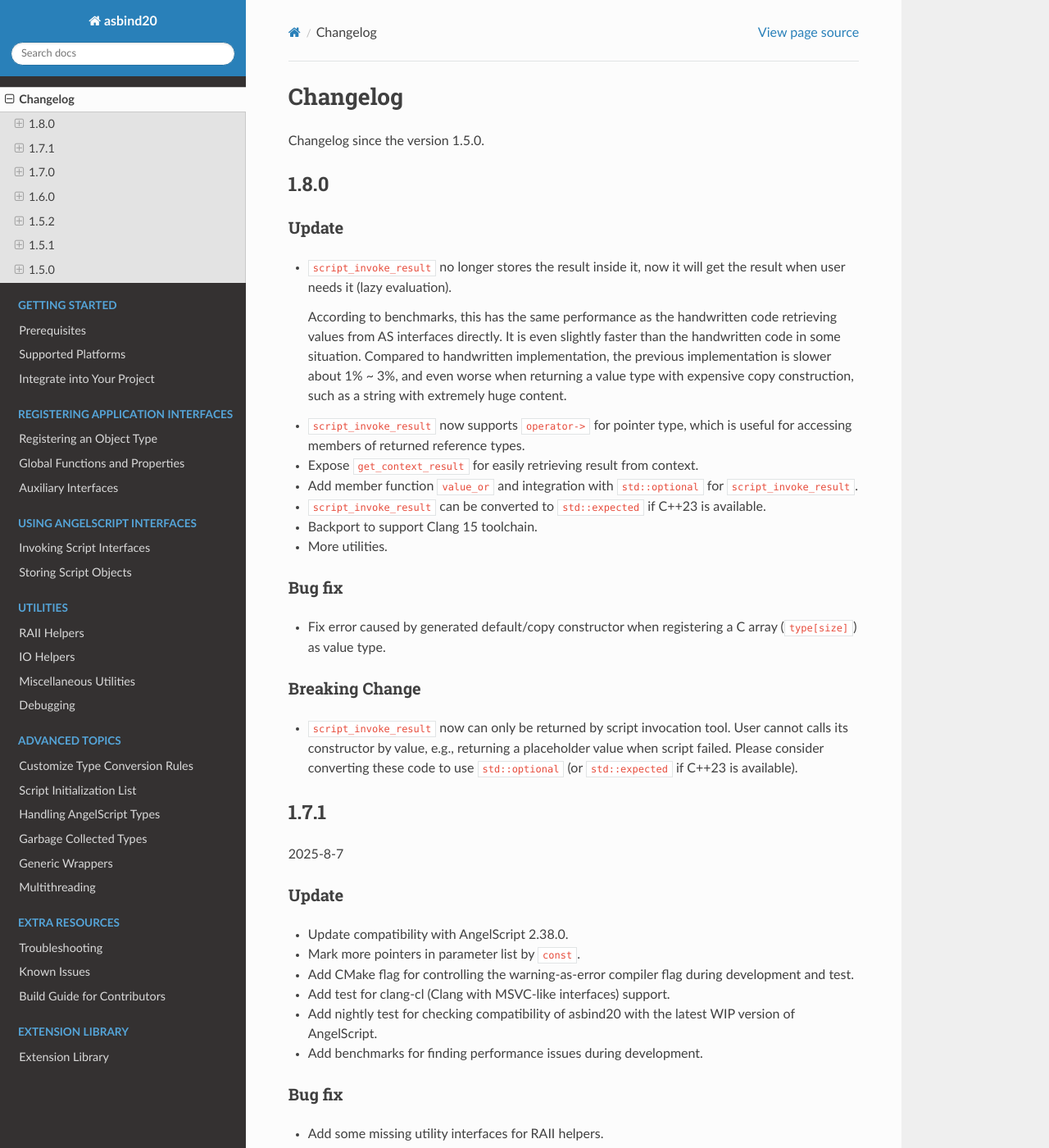
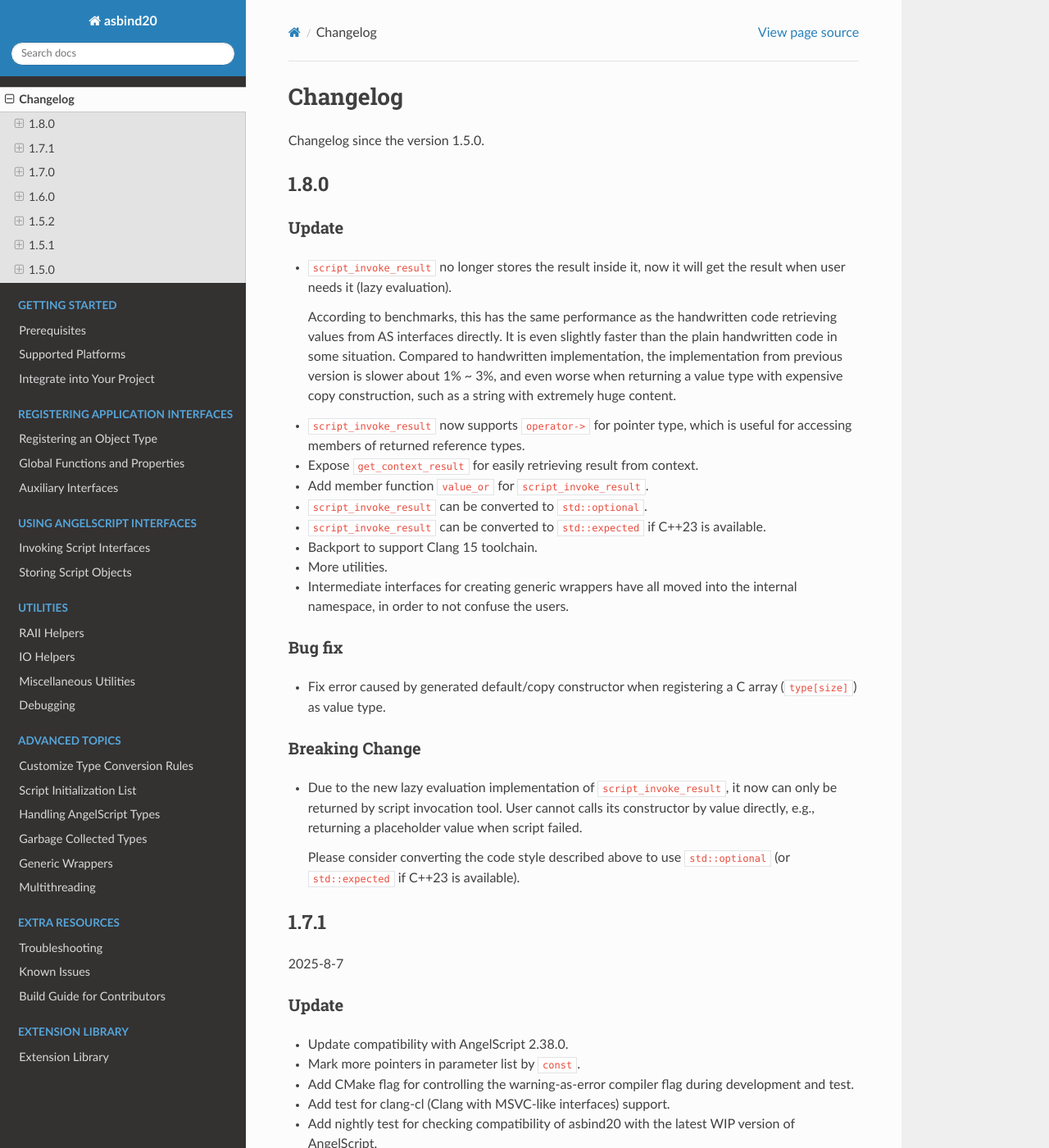
Before and after one commit to HenryAWE/asbind20, a Sphinx documentation site: the page built from doc/changelog.rst, in a window 1280 px wide and 1400 px high. Shown: the whole window at 82% size. Built offline with Sphinx 7.4.7 and the Read the Docs theme 3.1.0, drawn with Linux system fonts in a browser that asks for light colours.

Commit message:
Great refactoring (#32)
- Remove redundant compile-time checks
- Add missing `AS_NAMESPACE_QUALIFIER`
- Update internal implementation
- Add a header dedicated to configs
- Update code structure
- Split generic helpers and wrapper generators into different files
- Documentation
- Cleanup
- Move intermediate interfaces into internal namespace

```diff
--- a/doc/changelog.rst
+++ b/doc/changelog.rst
@@ -13,8 +13,8 @@ Update
   now it will get the result when user needs it (lazy evaluation).
 
   According to benchmarks, this has the same performance as the handwritten code retrieving values from AS interfaces directly.
-  It is even slightly faster than the handwritten code in some situation.
-  Compared to handwritten implementation, the previous implementation is slower about 1% ~ 3%,
+  It is even slightly faster than the plain handwritten code in some situation.
+  Compared to handwritten implementation, the implementation from previous version is slower about 1% ~ 3%,
   and even worse when returning a value type with expensive copy construction, such as a string with extremely huge content.
 
 - ``script_invoke_result`` now supports ``operator->`` for pointer type,
@@ -22,13 +22,17 @@ Update
 
 - Expose ``get_context_result`` for easily retrieving result from context.
 
-- Add member function ``value_or`` and integration with ``std::optional`` for ``script_invoke_result``.
+- Add member function ``value_or`` for ``script_invoke_result``.
 
+- ``script_invoke_result`` can be converted to ``std::optional``.
 - ``script_invoke_result`` can be converted to ``std::expected`` if C++23 is available.
 
 - Backport to support Clang 15 toolchain.
 
 - More utilities.
+
+- Intermediate interfaces for creating generic wrappers have all moved into the internal namespace,
+  in order to not confuse the users.
 
 Bug fix
 ~~~~~~~
@@ -38,9 +42,12 @@ Bug fix
 Breaking Change
 ~~~~~~~~~~~~~~~
 
-- ``script_invoke_result`` now can only be returned by script invocation tool. User cannot calls its constructor by value,
+- Due to the new lazy evaluation implementation of ``script_invoke_result``,
+  it now can only be returned by script invocation tool.
+  User cannot calls its constructor by value directly,
   e.g., returning a placeholder value when script failed.
-  Please consider converting these code to use ``std::optional`` (or ``std::expected`` if C++23 is available).
+
+  Please consider converting the code style described above to use ``std::optional`` (or ``std::expected`` if C++23 is available).
 
 1.7.1
 -----
```
Also changed, not shown: 16 other files.
